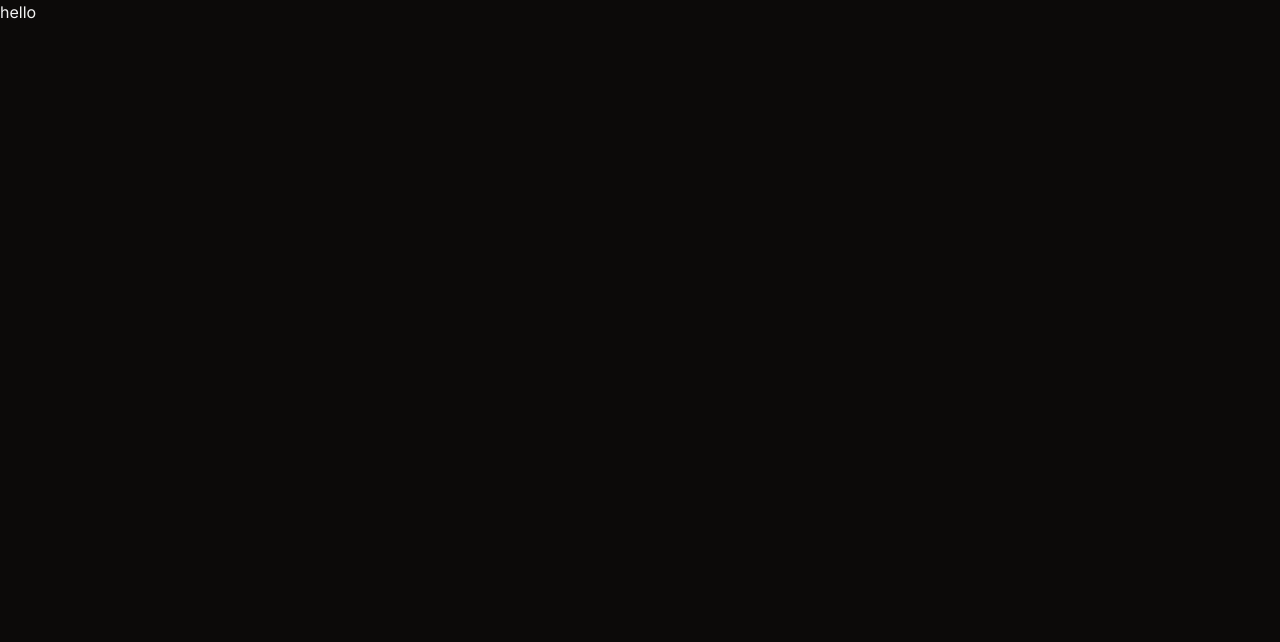
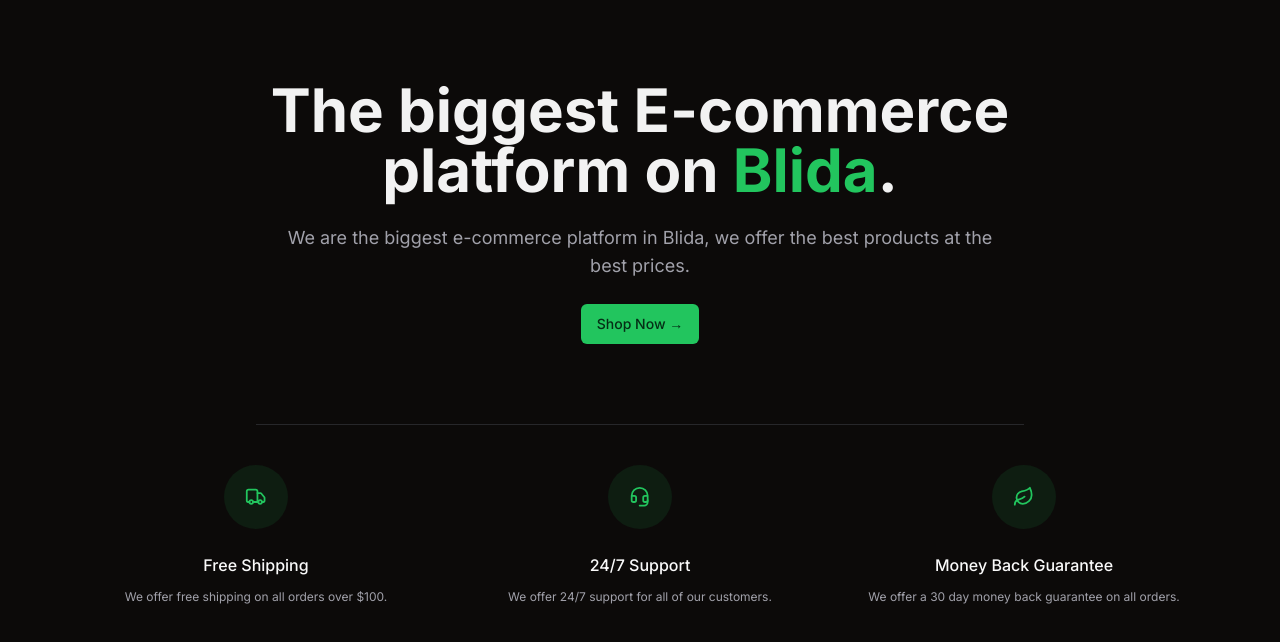
Before and after one commit to lolifmaster/Blida-shop, a Next.js app: page / in a window 1280 px wide. Shown: the top 642 px of the page. Built offline with nearby package versions, Linux system fonts and the light colour scheme.

Commit message:
adding hero section

```diff
--- a/src/app/page.tsx
+++ b/src/app/page.tsx
@@ -2,7 +2,89 @@ import MaxWidthWrapper from "@/components/MaxWidthWrapper";
 import { buttonVariants } from "@/components/ui/button";
 import { Separator } from "@/components/ui/separator";
 import Link from "next/link";
+import { Truck, Headset, Leaf, Smile, LucideIcon } from "lucide-react";
+import { cn } from "@/lib/utils";
+
+type Perk = {
+  title: string;
+  description: string;
+  Icon: LucideIcon;
+};
+
+const perks: Perk[] = [
+  {
+    title: "Free Shipping",
+    description: "We offer free shipping on all orders over $100.",
+    Icon: Truck,
+  },
+  {
+    title: "24/7 Support",
+    description: "We offer 24/7 support for all of our customers.",
+    Icon: Headset,
+  },
+  {
+    title: "Money Back Guarantee",
+    description: "We offer a 30 day money back guarantee on all orders.",
+    Icon: Leaf,
+  },
+];
 
 export default function Home() {
-  return <div>hello</div>;
+  return (
+    <>
+      <MaxWidthWrapper>
+        <div className="mx-auto flex max-w-3xl flex-col items-center py-20 text-center">
+          <h1 className="text-4xl font-bold sm:text-6xl">
+            The biggest E-commerce platform on{" "}
+            <span className="text-primary">Blida</span>.
+          </h1>
+          <p className="mt-6 max-w-prose text-lg text-muted-foreground">
+            We are the biggest e-commerce platform in Blida, we offer the best
+            products at the best prices.
+          </p>
+          <div className="mt-6 flex flex-col gap-4 sm:flex-row">
+            <Link href="/products" className={buttonVariants()}>
+              Shop Now &rarr;
+            </Link>
+          </div>
+        </div>
+        {/* TODO: Products List */}
+      </MaxWidthWrapper>
+
+      <Separator className="mx-auto mb-8 max-w-3xl" />
+
+      <section className="py-2">
+        <MaxWidthWrapper>
+          <div className="grid grid-cols-1 gap-y-12 sm:grid-cols-2 sm:gap-x-6 lg:grid-cols-3 lg:gap-x-8 lg:gap-y-0">
+            {perks.map((perk, index) => (
+              <div
+                key={perk.title}
+                className={cn(
+                  "text-center md:flex md:items-center md:text-left lg:block lg:text-center",
+                  {
+                    "sm:max-lg:col-span-2 md:mx-auto":
+                      index === perks.length - 1,
+                  },
+                )}
+              >
+                <div className="flex justify-center md:flex-shrink-0">
+                  <div className="flex h-16 w-16 items-center justify-center rounded-full bg-primary/10 text-primary">
+                    {<perk.Icon className="h-1/3 w-1/3" />}
+                  </div>
+                </div>
+                <div className="mt-6 md:ml-4 md:mt-0 lg:ml-0 lg:mt-6">
+                  <h3 className="text-base font-medium text-secondary-foreground">
+                    {perk.title}
+                  </h3>
+                  <p className="mt-3 text-xs text-muted-foreground">
+                    {perk.description}
+                  </p>
+                </div>
+              </div>
+            ))}
+          </div>
+        </MaxWidthWrapper>
+      </section>
+    </>
+  );
 }
```
Also changed, not shown: 1 other file (tests, documents, lock files or other folders).
